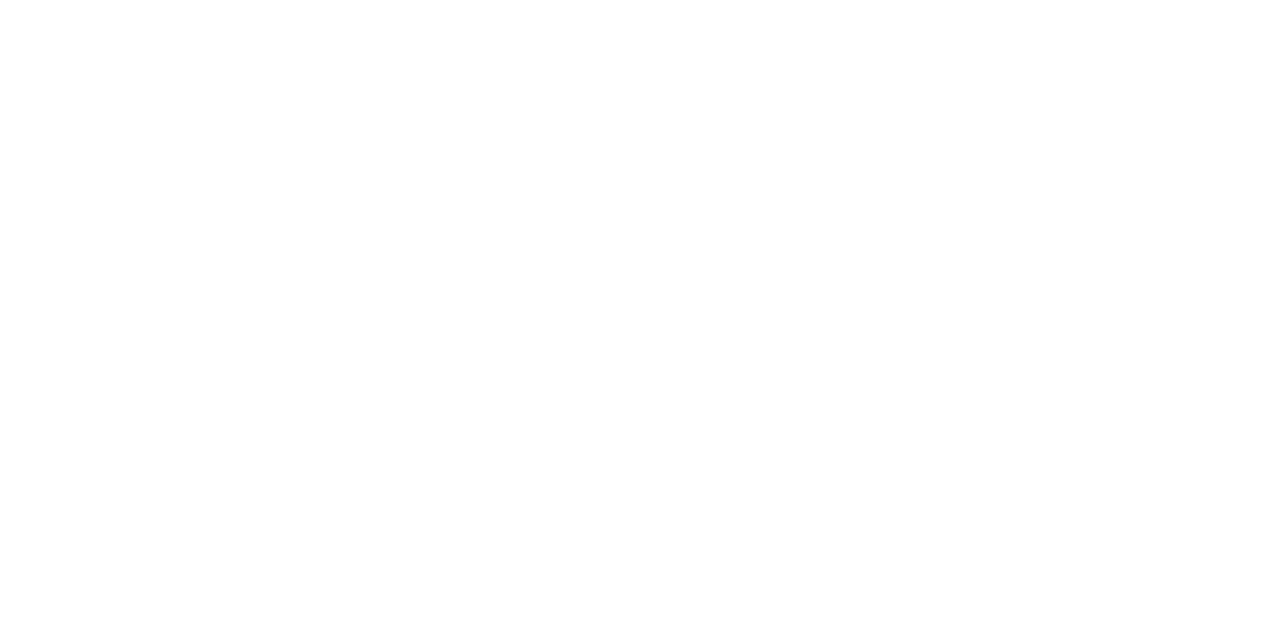
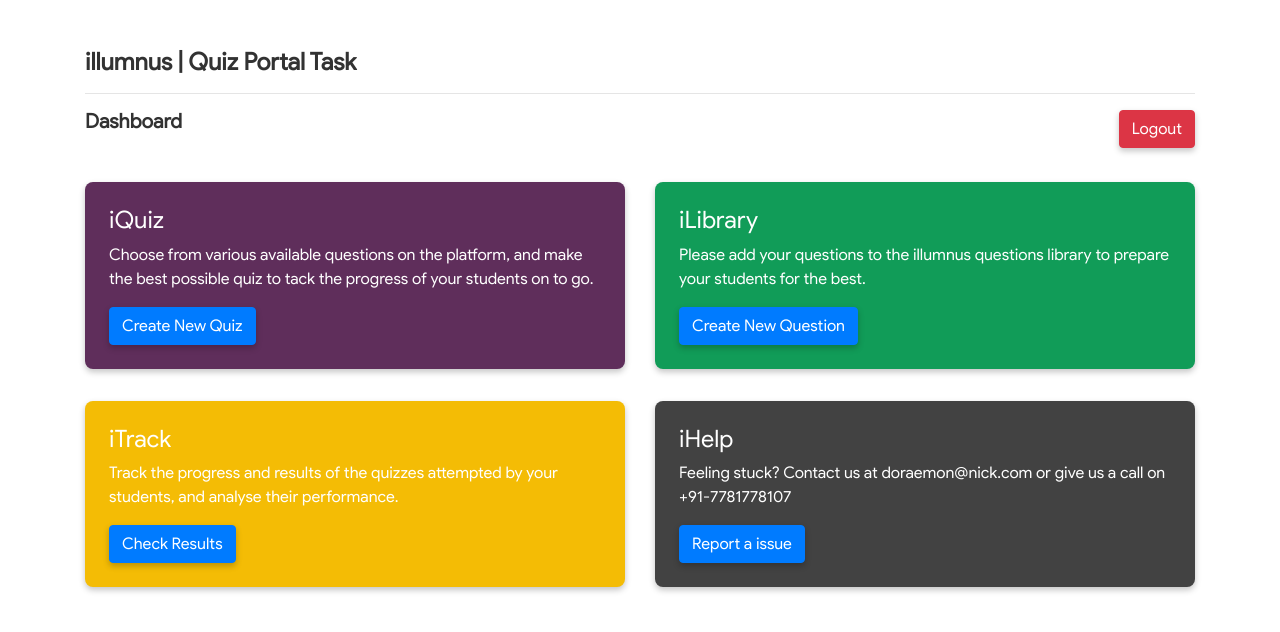
Before and after one commit to goelaakash79/illumnus-task, a React (Create React App) app in the folder client/: page /dashboard in a window 1280 px wide. Shown: the top 632 px of the page. Built offline with nearby package versions, Linux system fonts and the light colour scheme.

Commit message:
teacher dashboard ui added

```diff
--- a/client/src/App.js
+++ b/client/src/App.js
@@ -8,6 +8,11 @@
 import CandidateForm from "./components/Quiz/CandidateForm";
 import Quiz from "./components/Quiz/Quiz";
 
+import Login from "./components/Teacher/Login";
+import Dashboard from "./components/Teacher/Dashboard";
+import CreateQuestion from "./components/Teacher/CreateQuestion";
+import CreateQuiz from "./components/Teacher/CreateQuiz";
+
 function App() {
   return (
     <Router>
@@ -16,6 +21,11 @@
         <Route exact path="/enter-quiz-code" component={CodeForm} />
         <Route exact path="/candidate-details" component={CandidateForm} />
         <Route exact path="/quiz" component={Quiz} />
+
+        <Route exact path="/login" component={Login} />
+        <Route exact path="/dashboard" component={Dashboard} />
+        <Route exact path="/create-question" component={CreateQuestion} />
+        <Route exact path="/create-quiz" component={CreateQuiz} />
       </Switch>
     </Router>
   );
--- a/client/src/components/Home.js
+++ b/client/src/components/Home.js
@@ -5,7 +5,7 @@
   return (
     <div className="fluid-container">
       <div className="container mt-5">
-        <h4>illumnus | Quiz Portal Task</h4>
+        <h4>illumnus | Quiz Portal Task <Link to="/login" style={{float:'right'}} className="btn btn-primary">Teacher Login</Link></h4>
         <hr />
 
         <div className="jumbotron header mt-4">
--- a/client/src/components/Quiz/Quiz.js
+++ b/client/src/components/Quiz/Quiz.js
@@ -1,5 +1,5 @@
 import React from "react";
-import { Link } from "react-router-dom";
+// import { Link } from "react-router-dom";
 
 const Quiz = () => {
   return (
--- /dev/null
+++ b/client/src/components/Teacher/CreateQuestion.js
@@ -0,0 +1,16 @@
+import React from "react";
+// import { Link } from "react-router-dom";
+
+const CreateQuestion = () => {
+  return (
+    <div className="fluid-container">
+      <div className="container mt-5">
+        <h4>illumnus | Quiz Portal Task</h4>
+        <hr />
+
+      </div>
+    </div>
+  );
+};
+
+export default CreateQuestion;
--- /dev/null
+++ b/client/src/components/Teacher/CreateQuiz.js
@@ -0,0 +1,16 @@
+import React from "react";
+// import { Link } from "react-router-dom";
+
+const CreateQuiz = () => {
+  return (
+    <div className="fluid-container">
+      <div className="container mt-5">
+        <h4>illumnus | Quiz Portal Task</h4>
+        <hr />
+
+      </div>
+    </div>
+  );
+};
+
+export default CreateQuiz;
--- /dev/null
+++ b/client/src/components/Teacher/Dashboard.js
@@ -0,0 +1,92 @@
+import React from "react";
+import { Link } from "react-router-dom";
+
+const Dashboard = () => {
+  return (
+    <div className="fluid-container">
+      <div className="container mt-5">
+        <h4>illumnus | Quiz Portal Task</h4>
+        <hr />
+
+        <h5 className="mb-5">
+          Dashboard{" "}
+          <button className="btn btn-danger" style={{ float: "right" }}>
+            Logout
+          </button>
+        </h5>
+        <div className="row">
+          <div className="col-md-6">
+            <div className="about-illumnus jumbotron p-4">
+              <h4 style={{ color: "#ffffff", fontWeight: 500 }}>iQuiz</h4>
+
+              <p className="mt-2">
+                Choose from various available questions on the platform, and
+                make the best possible quiz to tack the progress of your
+                students on to go.
+              </p>
+
+              <Link to="/create-quiz" className="btn btn-primary">
+                Create New Quiz
+              </Link>
+            </div>
+          </div>
+          <div className="col-md-6">
+            <div
+              className="about-illumnus jumbotron p-4"
+              style={{ backgroundColor: "#119C58" }}
+            >
+              <h4 style={{ color: "#ffffff", fontWeight: 500 }}>iLibrary</h4>
+
+              <p className="mt-2">
+                Please add your questions to the illumnus questions library to
+                prepare your students for the best.
+              </p>
+
+              <Link to="/create-question" className="mr-2 btn btn-primary">
+                Create New Question
+              </Link>
+            </div>
+          </div>
+
+          <div className="col-md-6">
+            <div
+              className="about-illumnus jumbotron p-4"
+              style={{ backgroundColor: "#F4BC05" }}
+            >
+              <h4 style={{ color: "#ffffff", fontWeight: 500 }}>iTrack</h4>
+
+              <p className="mt-2">
+                Track the progress and results of the quizzes attempted by your
+                students, and analyse their performance.
+              </p>
+
+              <Link to="#" className="mr-2 btn btn-primary">
+                Check Results
+              </Link>
+            </div>
+          </div>
+
+          <div className="col-md-6">
+            <div
+              className="about-illumnus jumbotron p-4"
+              style={{ backgroundColor: "#424242" }}
+            >
+              <h4 style={{ color: "#ffffff", fontWeight: 500 }}>iHelp</h4>
+
+              <p className="mt-2">
+                Feeling stuck? Contact us at doraemon@nick.com or give us a call
+                on +91-7781778107
+              </p>
+
+              <Link to="#" className="mr-2 btn btn-primary">
+                Report a issue
+              </Link>
+            </div>
+          </div>
+        </div>
+      </div>
+    </div>
+  );
+};
+
+export default Dashboard;
--- /dev/null
+++ b/client/src/components/Teacher/Login.js
@@ -0,0 +1,40 @@
+import React from "react";
+import { Link } from "react-router-dom";
+import logo from "../../assets/images/logo.png";
+
+const Login = () => {
+  return (
+    <div className="fluid-container">
+      <div className="container pt-5" style={{ marginTop: 102 }}>
+        <div
+          className="card p-5 col-md-5 mt-5"
+          style={{
+            margin: "0 auto",
+            border: 0,
+            borderRadius: 8,
+            boxShadow: "0 6px 12px rgba(0,0,0,0.2)"
+          }}
+        >
+          <h5 className="text-center" style={{ fontWeight: 500 }}>
+            <img width="100" alt="illumnus-logo" src={logo} /> | Teacher Login
+          </h5>
+          <div className="mt-4">
+            <input
+              placeholder="Enter your email address"
+              className="form-control mb-3"
+            />
+            <input
+              placeholder="Enter your password"
+              className="form-control mb-3"
+            />
+            <Link to="/dashboard" className="col-12 btn btn-primary">
+              Login
+            </Link>
+          </div>
+        </div>
+      </div>
+    </div>
+  );
+};
+
+export default Login;
```
Also changed, not shown: client/src/assets/images/logo.png (added).
